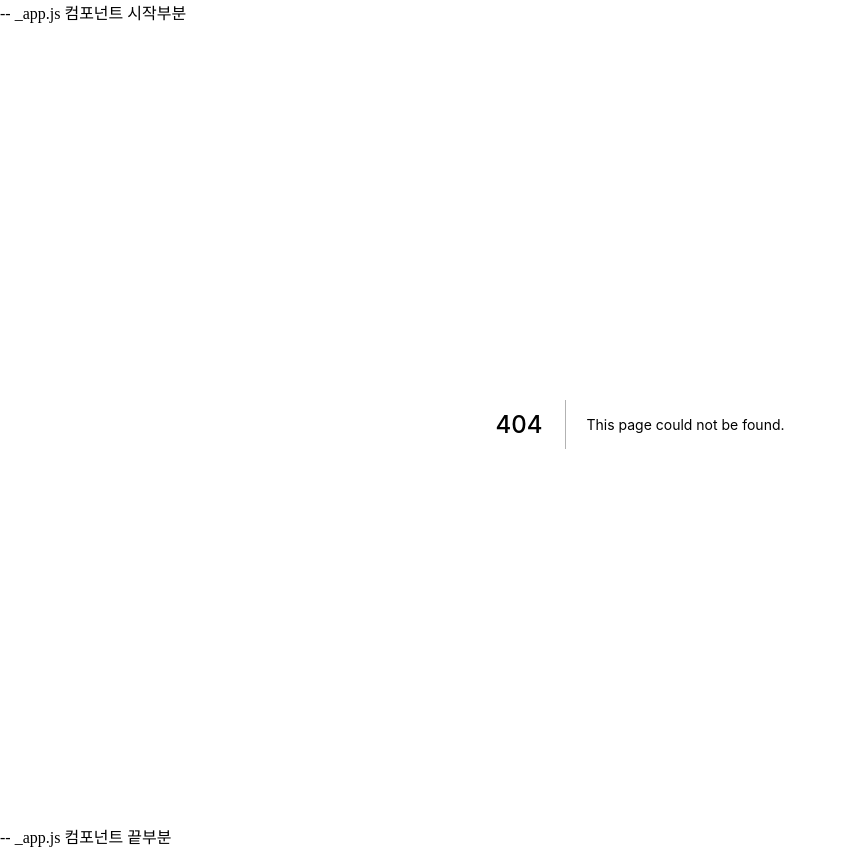
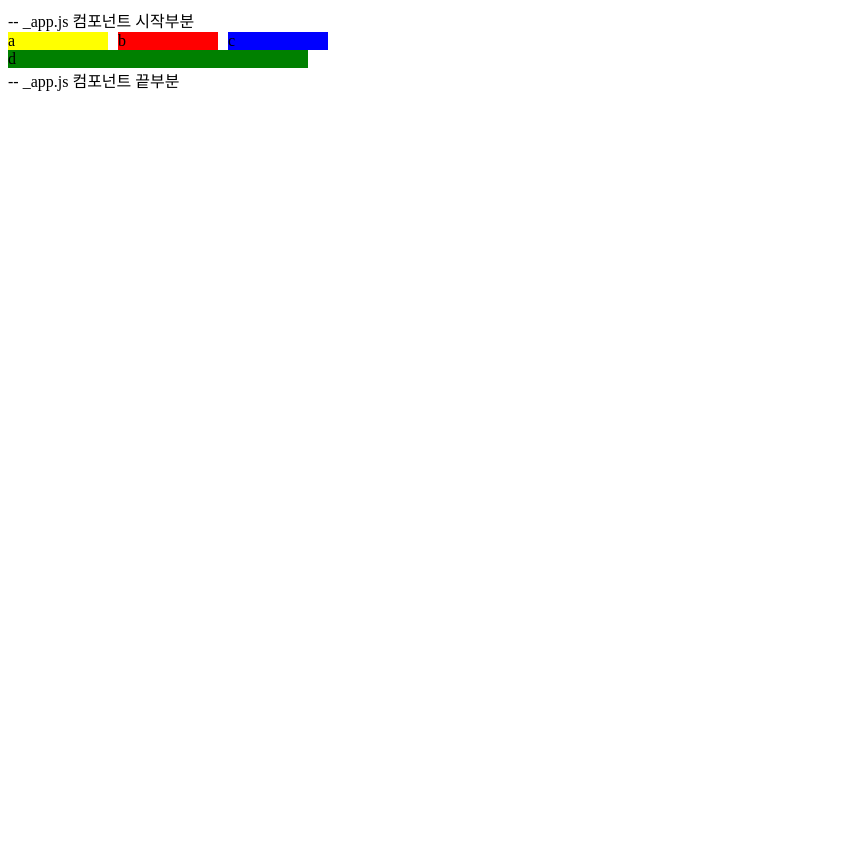
Before and after one commit to justdoplzz/class, a Next.js app: page /khs2 in a window 1280 px wide. Before the commit this address had no page. Shown: the whole page, without its empty margins (0-847 px from the left). After the commit the page ends 800 px from the top, so only its background shows below. Built offline with nearby package versions, Linux system fonts and the light colour scheme.

Commit message:
[css] div 가로, 세로 정렬 예제

```diff
--- /dev/null
+++ b/pages/khs2/index.jsx
@@ -0,0 +1,22 @@
+const index = () => {
+    return(
+        <div style={{ display: 'flex', flexDirection: 'column'}}>
+            <div style={{ display: 'flex' , gap: '10px'}}>
+                <div style={{background: 'yellow', width: '100px'}}>
+                    a
+                </div>
+                <div style={{background: 'red', width: '100px'}}>
+                    b
+                </div>
+                <div style={{background: 'blue', width: '100px'}}>
+                    c
+                </div>
+            </div>
+            <div style={{background: 'green', width: '300px'}}>
+                d
+            </div>
+        </div>
+    );
+}
+
+export default index;
```
